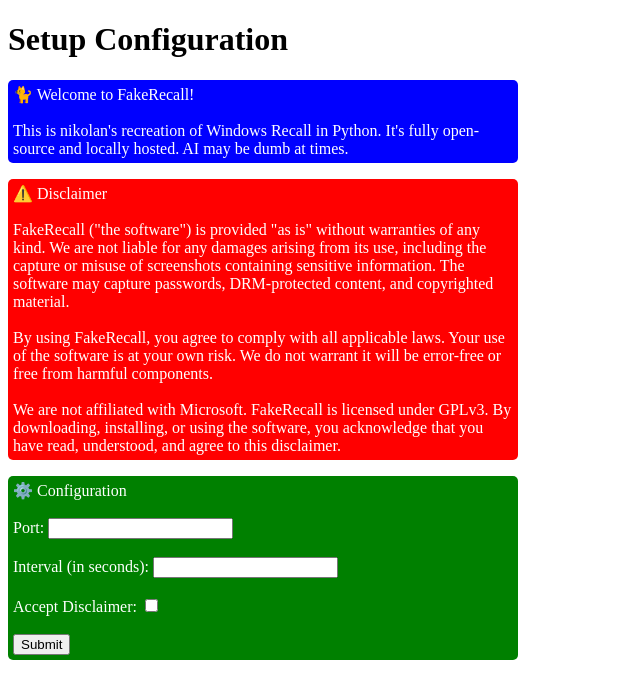
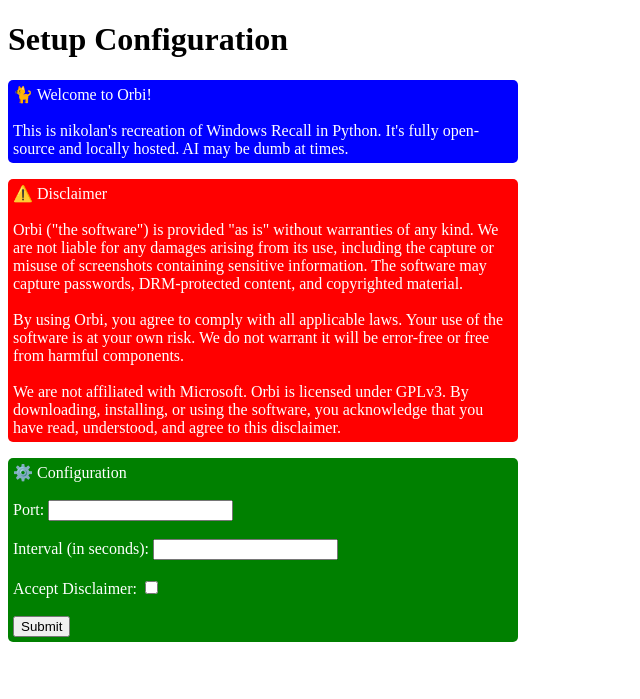
Before and after one commit to OrbiAi/Orbi-Windows, a Flask app: page /setup in a window 1280 px wide. Shown: the top 699 px of the page, without its empty margins (0-640 px from the left). Run offline with Flask 3, Linux system fonts and the light colour scheme.

Commit message:
style: :speech_balloon: Update title from FakeRecall to Orbi

```diff
--- a/templates/homepage.html
+++ b/templates/homepage.html
@@ -1,7 +1,7 @@
 <!DOCTYPE html>
 
 <head>
-    <title>FakeRecall</title>
+    <title>Orbi</title>
     <meta name="viewport" content="width=device-width, initial-scale=1">
     <style type="text/css">
         @import url('https://fonts.googleapis.com/css2?family=Figtree:ital,wght@0,300..900;1,300..900&display=swap');
--- a/templates/search.html
+++ b/templates/search.html
@@ -1,7 +1,7 @@
 <!DOCTYPE html>
 
 <head>
-    <title>FakeRecall</title>
+    <title>Orbi</title>
     <meta name="viewport" content="width=device-width, initial-scale=1">
     <style type="text/css">
         @import url('https://fonts.googleapis.com/css2?family=Figtree:ital,wght@0,300..900;1,300..900&display=swap');
--- a/templates/setup.html
+++ b/templates/setup.html
@@ -7,18 +7,18 @@
 <body>
     <h1>Setup Configuration</h1>
     <p style="background-color: blue;max-width: 500px;color:white;padding:5px;border-radius: 5px;">
-🐈 Welcome to FakeRecall!
+🐈 Welcome to Orbi!
 <br><br>
 This is nikolan's recreation of Windows Recall in Python. It's fully open-source and locally hosted. AI may be dumb at times.
 </p>
     <p style="background-color: red;max-width: 500px;color:white;padding:5px;border-radius: 5px;">
 ⚠️ Disclaimer
 <br><br>
-FakeRecall ("the software") is provided "as is" without warranties of any kind. We are not liable for any damages arising from its use, including the capture or misuse of screenshots containing sensitive information. The software may capture passwords, DRM-protected content, and copyrighted material.
+Orbi ("the software") is provided "as is" without warranties of any kind. We are not liable for any damages arising from its use, including the capture or misuse of screenshots containing sensitive information. The software may capture passwords, DRM-protected content, and copyrighted material.
 <br><br>
-By using FakeRecall, you agree to comply with all applicable laws. Your use of the software is at your own risk. We do not warrant it will be error-free or free from harmful components.
+By using Orbi, you agree to comply with all applicable laws. Your use of the software is at your own risk. We do not warrant it will be error-free or free from harmful components.
 <br><br>
-We are not affiliated with Microsoft. FakeRecall is licensed under GPLv3. By downloading, installing, or using the software, you acknowledge that you have read, understood, and agree to this disclaimer.
+We are not affiliated with Microsoft. Orbi is licensed under GPLv3. By downloading, installing, or using the software, you acknowledge that you have read, understood, and agree to this disclaimer.
     </p>
     <form action="/setup" method="POST" style="background-color: green;max-width: 500px;color:white;padding:5px;border-radius: 5px;">
 ⚙️ Configuration
```
Also changed, not shown: README.md.
